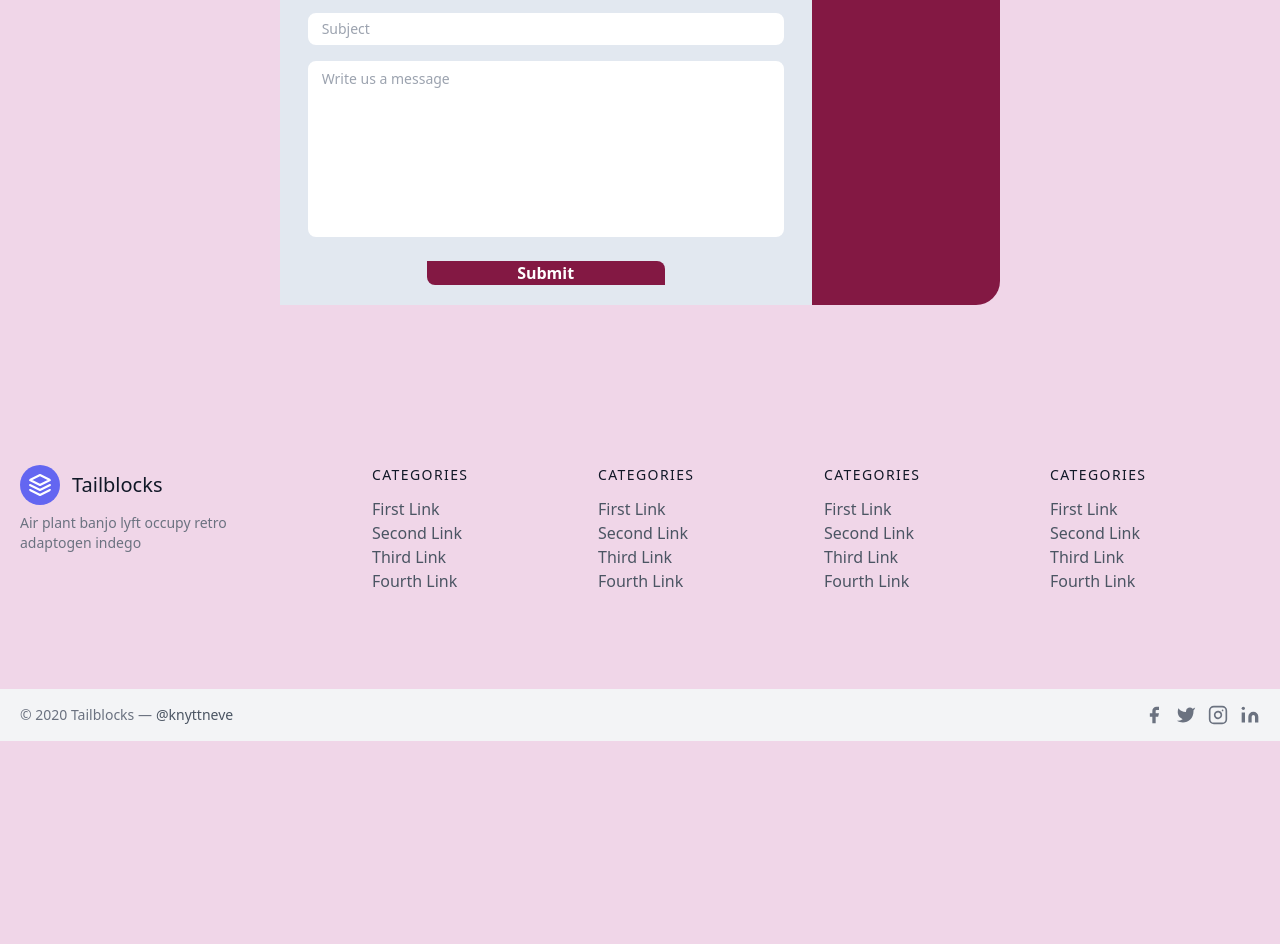
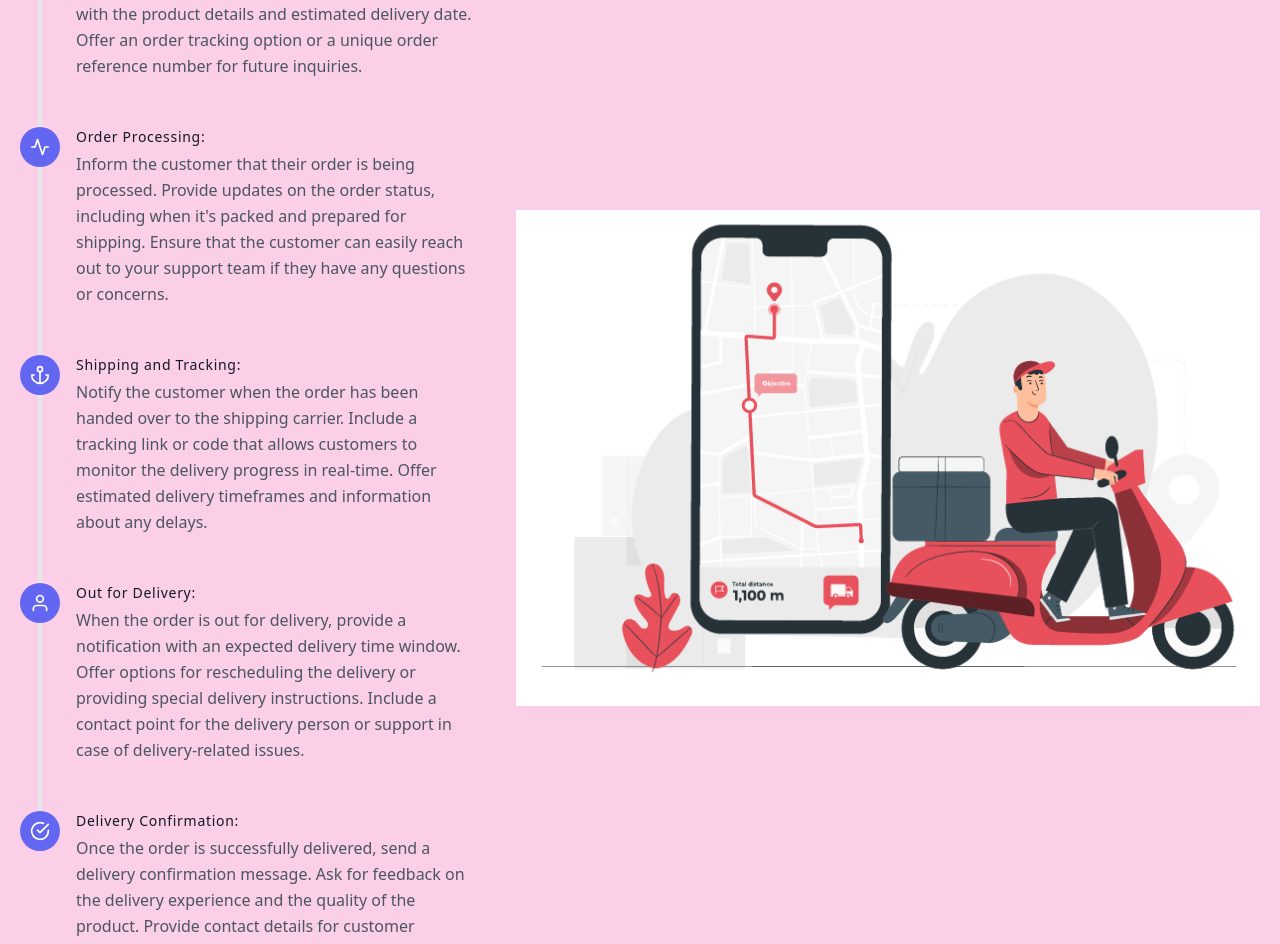
Before and after one commit to shakib2123/restica-client, a React (Vite) app: page / in a window 1280 px wide. Shown: the part 1083-2027 px from the top of the page. Before the commit the page ends 1824 px from the top, so only its background shows below. Built offline with nearby package versions, Linux system fonts and the light colour scheme.

Commit message:
delievery section added

```diff
--- a/src/components/Footer/Footer.jsx
+++ b/src/components/Footer/Footer.jsx
@@ -1,121 +1,110 @@
+import { Link } from "react-router-dom";
+
 const Footer = () => {
   return (
-      <footer className="text-gray-600 body-font">
+    <footer className=" bg-pink-300 body-font">
       <div className="container px-5 py-24 mx-auto flex md:items-center lg:items-start md:flex-row md:flex-nowrap flex-wrap flex-col">
         <div className="w-64 flex-shrink-0 md:mx-0 mx-auto text-center md:text-left">
-            <a className="flex title-font font-medium items-center md:justify-start justify-center text-gray-900">
-              <svg
-                xmlns="http://www.w3.org/2000/svg"
-                fill="none"
-                stroke="currentColor"
-                strokeLinecap="round"
-                strokeLinejoin="round"
-                strokeWidth="2"
-                className="w-10 h-10 text-white p-2 bg-indigo-500 rounded-full"
-                viewBox="0 0 24 24"
-              >
-                <path d="M12 2L2 7l10 5 10-5-10-5zM2 17l10 5 10-5M2 12l10 5 10-5"></path>
-              </svg>
-              <span className="ml-3 text-xl">Tailblocks</span>
-            </a>
-            <p className="mt-2 text-sm text-gray-500">
-              Air plant banjo lyft occupy retro adaptogen indego
+          <Link className="flex title-font font-medium items-center md:justify-start justify-center text-gray-900">
+            <img className="w-[80px] md:w-[100px]" src="/logo.png" alt="" />
+            <span className="ml-3 text-xl">RESTICA</span>
+          </Link>
+          <p className="mt-2 text-sm text-gray-600">
+            Savor the Flavors at Restica: Your Culinary Oasis!
           </p>
         </div>
         <div className="flex-grow flex flex-wrap md:pl-20 -mb-10 md:mt-0 mt-10 md:text-left text-center">
           <div className="lg:w-1/4 md:w-1/2 w-full px-4">
             <h2 className="title-font font-medium text-gray-900 tracking-widest text-sm mb-3">
-                CATEGORIES
+              SERVICES
             </h2>
             <nav className="list-none mb-10">
               <li>
-                  <a className="text-gray-600 hover:text-gray-800">First Link</a>
+                <a className="text-gray-600 hover:text-gray-800">Branding</a>
               </li>
               <li>
-                  <a className="text-gray-600 hover:text-gray-800">Second Link</a>
+                <a className="text-gray-600 hover:text-gray-800">Design</a>
               </li>
               <li>
-                  <a className="text-gray-600 hover:text-gray-800">Third Link</a>
+                <a className="text-gray-600 hover:text-gray-800">Marketing </a>
               </li>
               <li>
-                  <a className="text-gray-600 hover:text-gray-800">Fourth Link</a>
+                <a className="text-gray-600 hover:text-gray-800">
+                  Advertisement
+                </a>
               </li>
             </nav>
           </div>
           <div className="lg:w-1/4 md:w-1/2 w-full px-4">
             <h2 className="title-font font-medium text-gray-900 tracking-widest text-sm mb-3">
-                CATEGORIES
+              COMPANY
             </h2>
             <nav className="list-none mb-10">
               <li>
-                  <a className="text-gray-600 hover:text-gray-800">First Link</a>
+                <a className="text-gray-600 hover:text-gray-800">About us</a>
               </li>
               <li>
-                  <a className="text-gray-600 hover:text-gray-800">Second Link</a>
+                <a className="text-gray-600 hover:text-gray-800">Contact</a>
               </li>
               <li>
-                  <a className="text-gray-600 hover:text-gray-800">Third Link</a>
+                <a className="text-gray-600 hover:text-gray-800">Jobs</a>
               </li>
               <li>
-                  <a className="text-gray-600 hover:text-gray-800">Fourth Link</a>
+                <a className="text-gray-600 hover:text-gray-800">Press kit</a>
               </li>
             </nav>
           </div>
           <div className="lg:w-1/4 md:w-1/2 w-full px-4">
             <h2 className="title-font font-medium text-gray-900 tracking-widest text-sm mb-3">
-                CATEGORIES
+              LEGAL
             </h2>
             <nav className="list-none mb-10">
               <li>
-                  <a className="text-gray-600 hover:text-gray-800">First Link</a>
+                <a className="text-gray-600 hover:text-gray-800">
+                  Terms of use
+                </a>
               </li>
               <li>
-                  <a className="text-gray-600 hover:text-gray-800">Second Link</a>
+                <a className="text-gray-600 hover:text-gray-800">Privacy</a>
               </li>
               <li>
-                  <a className="text-gray-600 hover:text-gray-800">Third Link</a>
+                <a className="text-gray-600 hover:text-gray-800">policy</a>
               </li>
               <li>
-                  <a className="text-gray-600 hover:text-gray-800">Fourth Link</a>
+                <a className="text-gray-600 hover:text-gray-800">
+                  Cookie policy
+                </a>
               </li>
             </nav>
           </div>
           <div className="lg:w-1/4 md:w-1/2 w-full px-4">
             <h2 className="title-font font-medium text-gray-900 tracking-widest text-sm mb-3">
-                CATEGORIES
+              EXPLORE
             </h2>
             <nav className="list-none mb-10">
               <li>
-                  <a className="text-gray-600 hover:text-gray-800">First Link</a>
+                <a className="text-gray-600 hover:text-gray-800">Features</a>
               </li>
               <li>
-                  <a className="text-gray-600 hover:text-gray-800">Second Link</a>
+                <a className="text-gray-600 hover:text-gray-800">Enterprise</a>
               </li>
               <li>
-                  <a className="text-gray-600 hover:text-gray-800">Third Link</a>
+                <a className="text-gray-600 hover:text-gray-800">Security</a>
               </li>
               <li>
-                  <a className="text-gray-600 hover:text-gray-800">Fourth Link</a>
+                <a className="text-gray-600 hover:text-gray-800">Pricing</a>
               </li>
             </nav>
           </div>
         </div>
       </div>
-        <div className="bg-gray-100">
+      <div className="bg-pink-700">
         <div className="container mx-auto py-4 px-5 flex flex-wrap flex-col sm:flex-row">
-            <p className="text-gray-500 text-sm text-center sm:text-left">
-              © 2020 Tailblocks —
-              <a
-                href="https://twitter.com/knyttneve"
-                rel="noopener noreferrer"
-                className="text-gray-600 ml-1"
-                target="_blank"
-              >
-                @knyttneve
-              </a>
+          <p className="text-gray-100 text-sm text-center sm:text-left">
+            Copyright © 2023 - All right reserved by RESTICA Industries Ltd
           </p>
           <span className="inline-flex sm:ml-auto sm:mt-0 mt-2 justify-center sm:justify-start">
-              <a className="text-gray-500">
+            <a className="text-gray-100">
               <svg
                 fill="currentColor"
                 strokeLinecap="round"
@@ -127,7 +116,7 @@ const Footer = () => {
                 <path d="M18 2h-3a5 5 0 00-5 5v3H7v4h3v8h4v-8h3l1-4h-4V7a1 1 0 011-1h3z"></path>
               </svg>
             </a>
-              <a className="ml-3 text-gray-500">
+            <a className="ml-3 text-gray-100">
               <svg
                 fill="currentColor"
                 strokeLinecap="round"
@@ -139,7 +128,7 @@ const Footer = () => {
                 <path d="M23 3a10.9 10.9 0 01-3.14 1.53 4.48 4.48 0 00-7.86 3v1A10.66 10.66 0 013 4s-4 9 5 13a11.64 11.64 0 01-7 2c9 5 20 0 20-11.5a4.5 4.5 0 00-.08-.83A7.72 7.72 0 0023 3z"></path>
               </svg>
             </a>
-              <a className="ml-3 text-gray-500">
+            <a className="ml-3 text-gray-100">
               <svg
                 fill="none"
                 stroke="currentColor"
@@ -153,7 +142,7 @@ const Footer = () => {
                 <path d="M16 11.37A4 4 0 1112.63 8 4 4 0 0116 11.37zm1.5-4.87h.01"></path>
               </svg>
             </a>
-              <a className="ml-3 text-gray-500">
+            <a className="ml-3 text-gray-100">
               <svg
                 fill="currentColor"
                 stroke="currentColor"
--- /dev/null
+++ b/src/components/StepSection/StepSection.jsx
@@ -0,0 +1,174 @@
+import Lottie from "lottie-react";
+import deliveryAnime from "../../assets/FoodDeliveryAnime.json";
+const StepSection = () => {
+  return (
+    <div className="max-w-7xl mx-auto my-14 overflow-hidden bg-pink-200 rounded-3xl">
+      <h2 className="text-4xl lg:text-5xl text-center">
+        Our Order <span className="text-pink-600 font-medium">Delivery</span>{" "}
+        Process
+      </h2>
+      <section className="text-gray-600 body-font">
+        <div className="container px-5 py-8 lg:py-16 mx-auto flex flex-wrap">
+          <div className="flex flex-col-reverse  md:flex-row flex-wrap w-full">
+            <div className="lg:w-2/5 md:w-1/2 md:pr-10 py-3 md:py-6">
+              <div className="flex relative pb-12">
+                <div className="h-full w-10 absolute inset-0 flex items-center justify-center">
+                  <div className="h-full w-1 bg-gray-200 pointer-events-none"></div>
+                </div>
+                <div className="flex-shrink-0 w-10 h-10 rounded-full bg-indigo-500 inline-flex items-center justify-center text-white relative z-10">
+                  <svg
+                    fill="none"
+                    stroke="currentColor"
+                    strokeLinecap="round"
+                    strokeLinejoin="round"
+                    strokeWidth="2"
+                    className="w-5 h-5"
+                    viewBox="0 0 24 24"
+                  >
+                    <path d="M12 22s8-4 8-10V5l-8-3-8 3v7c0 6 8 10 8 10z"></path>
+                  </svg>
+                </div>
+                <div className="flex-grow pl-4">
+                  <h2 className="font-medium title-font text-sm text-gray-900 mb-1 tracking-wider">
+                    Order Confirmation:
+                  </h2>
+                  <p className="leading-relaxed">
+                    After the customer places an order, provide a clear
+                    confirmation message. Include an order summary with the
+                    product details and estimated delivery date. Offer an order
+                    tracking option or a unique order reference number for
+                    future inquiries.
+                  </p>
+                </div>
+              </div>
+              <div className="flex relative pb-12">
+                <div className="h-full w-10 absolute inset-0 flex items-center justify-center">
+                  <div className="h-full w-1 bg-gray-200 pointer-events-none"></div>
+                </div>
+                <div className="flex-shrink-0 w-10 h-10 rounded-full bg-indigo-500 inline-flex items-center justify-center text-white relative z-10">
+                  <svg
+                    fill="none"
+                    stroke="currentColor"
+                    strokeLinecap="round"
+                    strokeLinejoin="round"
+                    strokeWidth="2"
+                    className="w-5 h-5"
+                    viewBox="0 0 24 24"
+                  >
+                    <path d="M22 12h-4l-3 9L9 3l-3 9H2"></path>
+                  </svg>
+                </div>
+                <div className="flex-grow pl-4">
+                  <h2 className="font-medium title-font text-sm text-gray-900 mb-1 tracking-wider">
+                    Order Processing:
+                  </h2>
+                  <p className="leading-relaxed">
+                    Inform the customer that their order is being processed.
+                    Provide updates on the order status, including when it's
+                    packed and prepared for shipping. Ensure that the customer
+                    can easily reach out to your support team if they have any
+                    questions or concerns.
+                  </p>
+                </div>
+              </div>
+              <div className="flex relative pb-12">
+                <div className="h-full w-10 absolute inset-0 flex items-center justify-center">
+                  <div className="h-full w-1 bg-gray-200 pointer-events-none"></div>
+                </div>
+                <div className="flex-shrink-0 w-10 h-10 rounded-full bg-indigo-500 inline-flex items-center justify-center text-white relative z-10">
+                  <svg
+                    fill="none"
+                    stroke="currentColor"
+                    strokeLinecap="round"
+                    strokeLinejoin="round"
+                    strokeWidth="2"
+                    className="w-5 h-5"
+                    viewBox="0 0 24 24"
+                  >
+                    <circle cx="12" cy="5" r="3"></circle>
+                    <path d="M12 22V8M5 12H2a10 10 0 0020 0h-3"></path>
+                  </svg>
+                </div>
+                <div className="flex-grow pl-4">
+                  <h2 className="font-medium title-font text-sm text-gray-900 mb-1 tracking-wider">
+                    Shipping and Tracking:
+                  </h2>
+                  <p className="leading-relaxed">
+                    Notify the customer when the order has been handed over to
+                    the shipping carrier. Include a tracking link or code that
+                    allows customers to monitor the delivery progress in
+                    real-time. Offer estimated delivery timeframes and
+                    information about any delays.
+                  </p>
+                </div>
+              </div>
+              <div className="flex relative pb-12">
+                <div className="h-full w-10 absolute inset-0 flex items-center justify-center">
+                  <div className="h-full w-1 bg-gray-200 pointer-events-none"></div>
+                </div>
+                <div className="flex-shrink-0 w-10 h-10 rounded-full bg-indigo-500 inline-flex items-center justify-center text-white relative z-10">
+                  <svg
+                    fill="none"
+                    stroke="currentColor"
+                    strokeLinecap="round"
+                    strokeLinejoin="round"
+                    strokeWidth="2"
+                    className="w-5 h-5"
+                    viewBox="0 0 24 24"
+                  >
+                    <path d="M20 21v-2a4 4 0 00-4-4H8a4 4 0 00-4 4v2"></path>
+                    <circle cx="12" cy="7" r="4"></circle>
+                  </svg>
+                </div>
+                <div className="flex-grow pl-4">
+                  <h2 className="font-medium title-font text-sm text-gray-900 mb-1 tracking-wider">
+                    Out for Delivery:
+                  </h2>
+                  <p className="leading-relaxed">
+                    When the order is out for delivery, provide a notification
+                    with an expected delivery time window. Offer options for
+                    rescheduling the delivery or providing special delivery
+                    instructions. Include a contact point for the delivery
+                    person or support in case of delivery-related issues.
+                  </p>
+                </div>
+              </div>
+              <div className="flex relative">
+                <div className="flex-shrink-0 w-10 h-10 rounded-full bg-indigo-500 inline-flex items-center justify-center text-white relative z-10">
+                  <svg
+                    fill="none"
+                    stroke="currentColor"
+                    strokeLinecap="round"
+                    strokeLinejoin="round"
+                    strokeWidth="2"
+                    className="w-5 h-5"
+                    viewBox="0 0 24 24"
+                  >
+                    <path d="M22 11.08V12a10 10 0 11-5.93-9.14"></path>
+                    <path d="M22 4L12 14.01l-3-3"></path>
+                  </svg>
+                </div>
+                <div className="flex-grow pl-4">
+                  <h2 className="font-medium title-font text-sm text-gray-900 mb-1 tracking-wider">
+                    Delivery Confirmation:
+                  </h2>
+                  <p className="leading-relaxed">
+                    Once the order is successfully delivered, send a delivery
+                    confirmation message. Ask for feedback on the delivery
+                    experience and the quality of the product. Provide contact
+                    details for customer support to address any post-delivery
+                    inquiries or issues.
+                  </p>
+                </div>
+              </div>
+            </div>
+
+            <Lottie className="lg:w-3/5 md:w-1/2 object-cover object-center rounded-lg md:mt-0 mt-12" animationData={deliveryAnime} />
+          </div>
+        </div>
+      </section>
+    </div>
+  );
+};
+
+export default StepSection;
--- a/src/pages/Home/Home.jsx
+++ b/src/pages/Home/Home.jsx
@@ -2,6 +2,7 @@ import Banner from "../../components/Banner/Banner";
 import ContactUs from "../../components/ContactUs/ContactUs";
 import Footer from "../../components/Footer/Footer";
 import Navbar from "../../components/Navbar/Navbar";
+import StepSection from "../../components/StepSection/StepSection";
 
 const Home = () => {
   return (
@@ -17,6 +18,7 @@ const Home = () => {
         <Banner></Banner>
       </div>
       <div>
+        <StepSection />
         <ContactUs />
         <Footer></Footer>
       </div>
```
Lines whose indentation alone changed are shown as unchanged.
